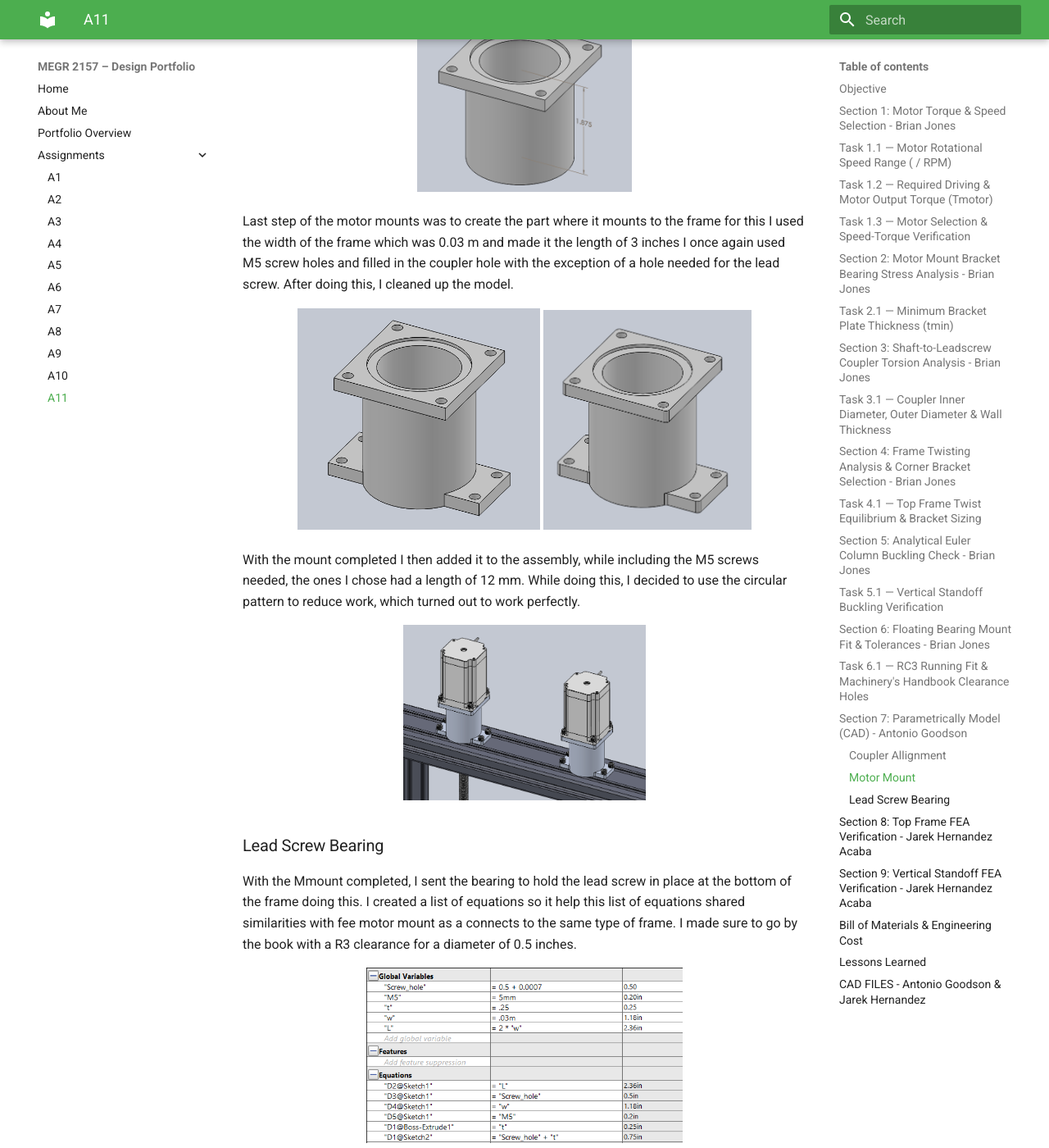
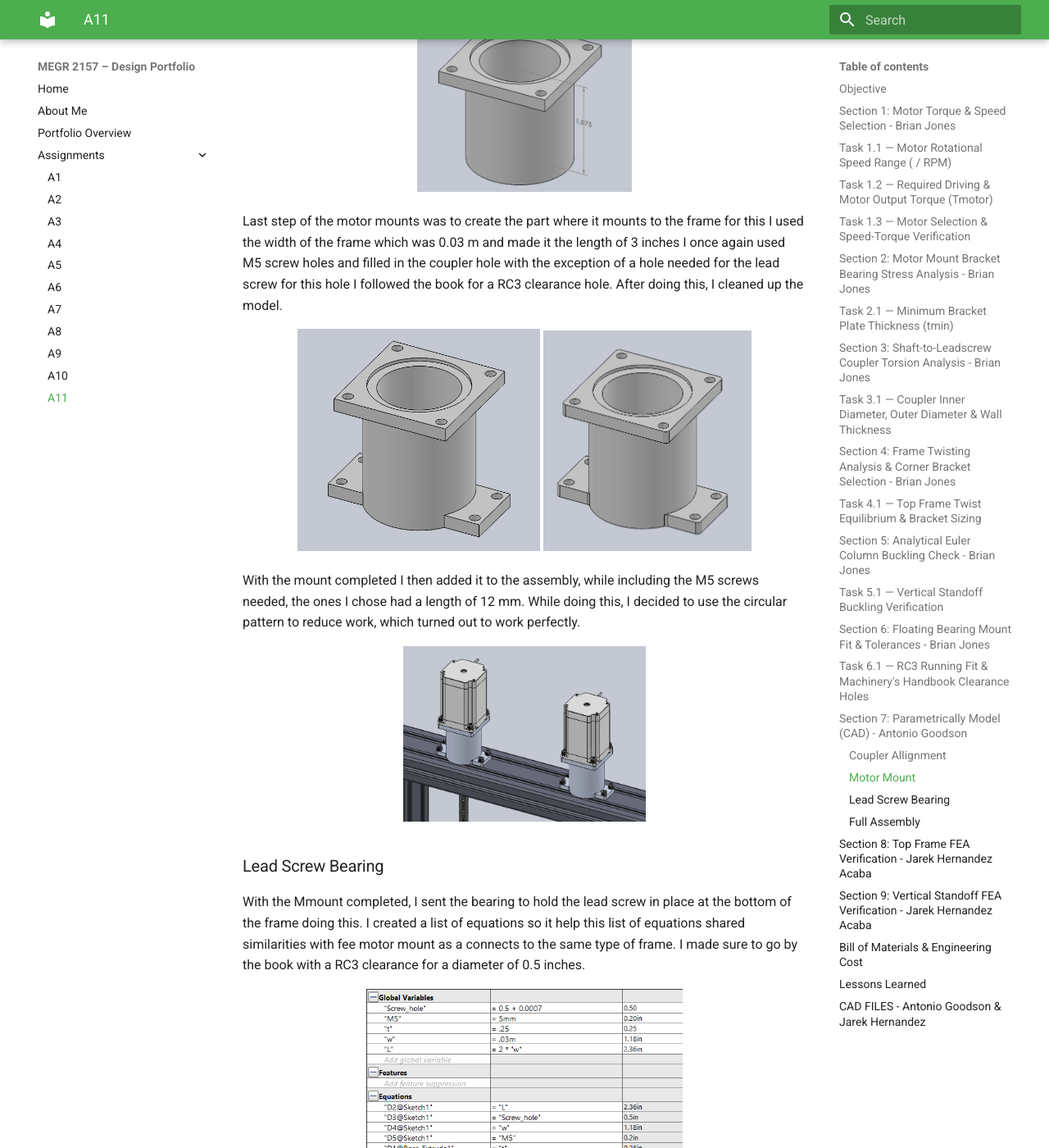
Before and after one commit to AntGo36/design-projects-portfolio, an MkDocs documentation site: the page built from docs/assignments/a11/index.md, in a window 1280 px wide and 1400 px high, scrolled down 9397 px. Shown: the whole window at 82% size. Built offline with MkDocs 1.6.1 and Material for MkDocs 9.7.7, drawn with Linux system fonts in a browser that asks for light colours.

Commit message:
Update index.md

```diff
--- a/docs/assignments/a11/index.md
+++ b/docs/assignments/a11/index.md
@@ -283,7 +283,7 @@ After creating the sketch, I went to extrude the necessary regions by the calcul
   <img src="Couple_Lenght.png" alt="Couple_Lenght" width="38%" />
 </p>
 
-Last step of the motor mounts was to create the part where it mounts to the frame for this I used the width of the frame which was 0.03 m and made it the length of 3 inches I once again used M5 screw holes and filled in the coupler hole with the exception of a hole needed for the lead screw. After doing this, I cleaned up the model.
+Last step of the motor mounts was to create the part where it mounts to the frame for this I used the width of the frame which was 0.03 m and made it the length of 3 inches I once again used M5 screw holes and filled in the coupler hole with the exception of a hole needed for the lead screw for this hole I followed the book for a RC3 clearance hole. After doing this, I cleaned up the model.
 
 <p align="center">
   <img src="Frame_connection.png" alt="Frame_connection" width="43%" />
@@ -298,7 +298,7 @@ With the mount completed I then added it to the assembly, while including the M5
 
 ### Lead Screw Bearing
 
-With the Mmount completed, I sent the bearing to hold the lead screw in place at the bottom of the frame doing this. I created a list of equations so it help this list of equations shared similarities with fee motor mount as a connects to the same type of frame. I made sure to go by the book with a R3 clearance for a diameter of 0.5 inches.
+With the Mmount completed, I sent the bearing to hold the lead screw in place at the bottom of the frame doing this. I created a list of equations so it help this list of equations shared similarities with fee motor mount as a connects to the same type of frame. I made sure to go by the book with a RC3 clearance for a diameter of 0.5 inches.
 
 <p align="center">
   <img src="Bearing_Eq.png" alt="Bearing_Eq" width="56%" />
@@ -316,6 +316,8 @@ I extrude the calculated thickness and a certain length to align the lead screw
   <img src="Bearing_Shape.png" alt="Bearing_Shape" width="40%" />
   <img src="Cleanup2.png" alt="Cleanup2" width="43%" />
 </p>
+
+### Full Assembly
 
 One of the first steps I took in the assembly was to create a hole for the lead screw as seen in the following image. This is important as a private provides a space where the lead screw can actually sit like in the top frame where it goes through and the bottom frame where it has room two move. I've been inserted the lead screw, bearing and aligned it.
 <p align="center">
```
